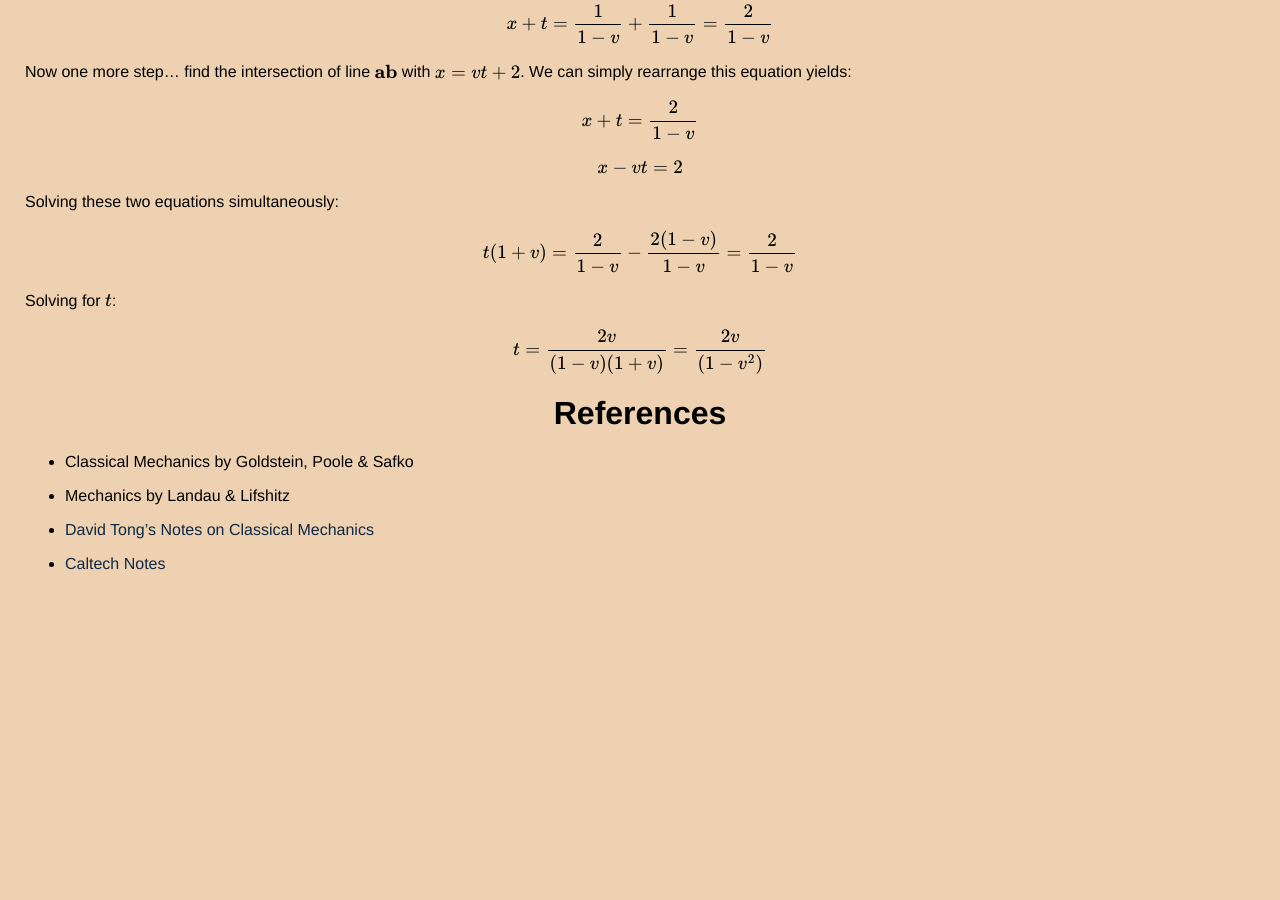
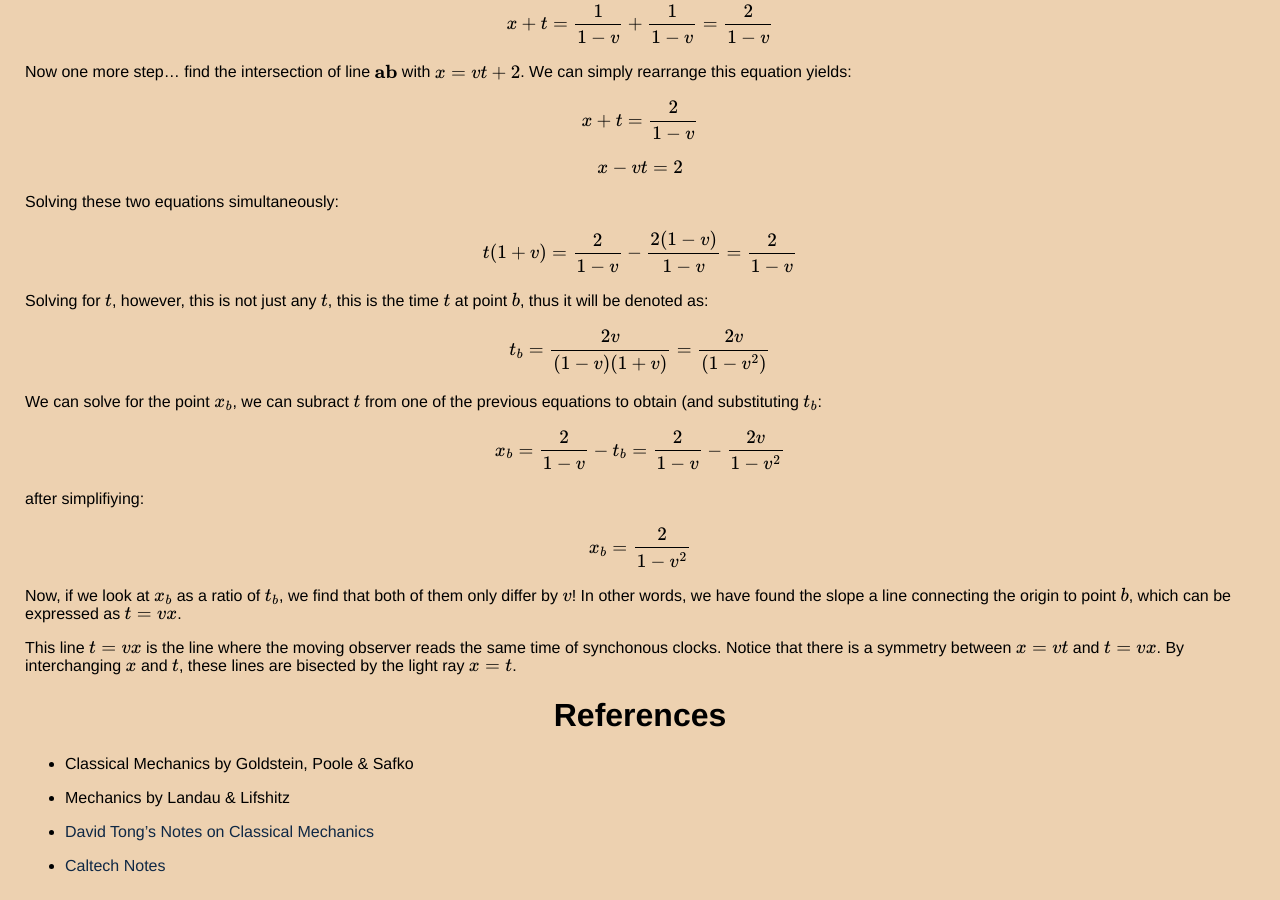
Before and after one commit to thaihangchung7/thaihangchung7.github.io, a Jekyll site: the page built from _notes/classical2.md, in a window 1280 px wide and 900 px high, scrolled down 18307 px. Built offline with Jekyll 4.4.1, drawn with Linux system fonts in a browser that asks for light colours; formulas are drawn with MathJax 3; before the commit the page ends 18905 px from its top, so only the background shows below that.

Commit message:
Solving for t_b in transformation equationsWq

```diff
--- a/_notes/classical2.md
+++ b/_notes/classical2.md
@@ -826,9 +826,22 @@ Solving these two equations simultaneously:
 
 $$ t ( 1 + v) = \f{2}{1-v} - \f{2(1-v)}{1-v} = \f{2}{1-v} $$
 
-Solving for $$t$$:
+Solving for $$t$$, however, this is not just any $$t$$, this is the time $$t$$ at point $$b$$, thus it will be denoted as:
 
-$$ t = \f{2v}{(1-v)(1+v)} = \f{2v}{(1-v^2)} $$
+$$ t_{b} = \f{2v}{(1-v)(1+v)} = \f{2v}{(1-v^2)} $$
+
+We can solve for the point $$x_{b}$$, we can subract $$t$$ from one of the previous equations to obtain (and substituting $$t_{b}$$:
+
+$$ x_{b} = \f{2}{1-v} - t_{b} = \f{2}{1-v} - \f{2v}{1-v^{2}}$$
+
+after simplifiying:
+
+$$ x_{b} = \f{2}{1-v^{2}} $$
+
+Now, if we look at $$x_{b}$$ as a ratio of $$t_{b}$$, we find that both of them only differ by $$v$$! In other words, we have found the slope a line connecting the origin to point $$b$$, which can be expressed as $$ t=vx $$.
+
+This line $$ t = vx $$ is the line where the moving observer reads the same time of synchonous clocks. Notice that there is a symmetry between $$x = vt$$ and $$ t = vx $$. By interchanging $$ x $$ and $$t$$, these lines are bisected by the light ray $$x = t$$.
+
 
 
 # References
```
